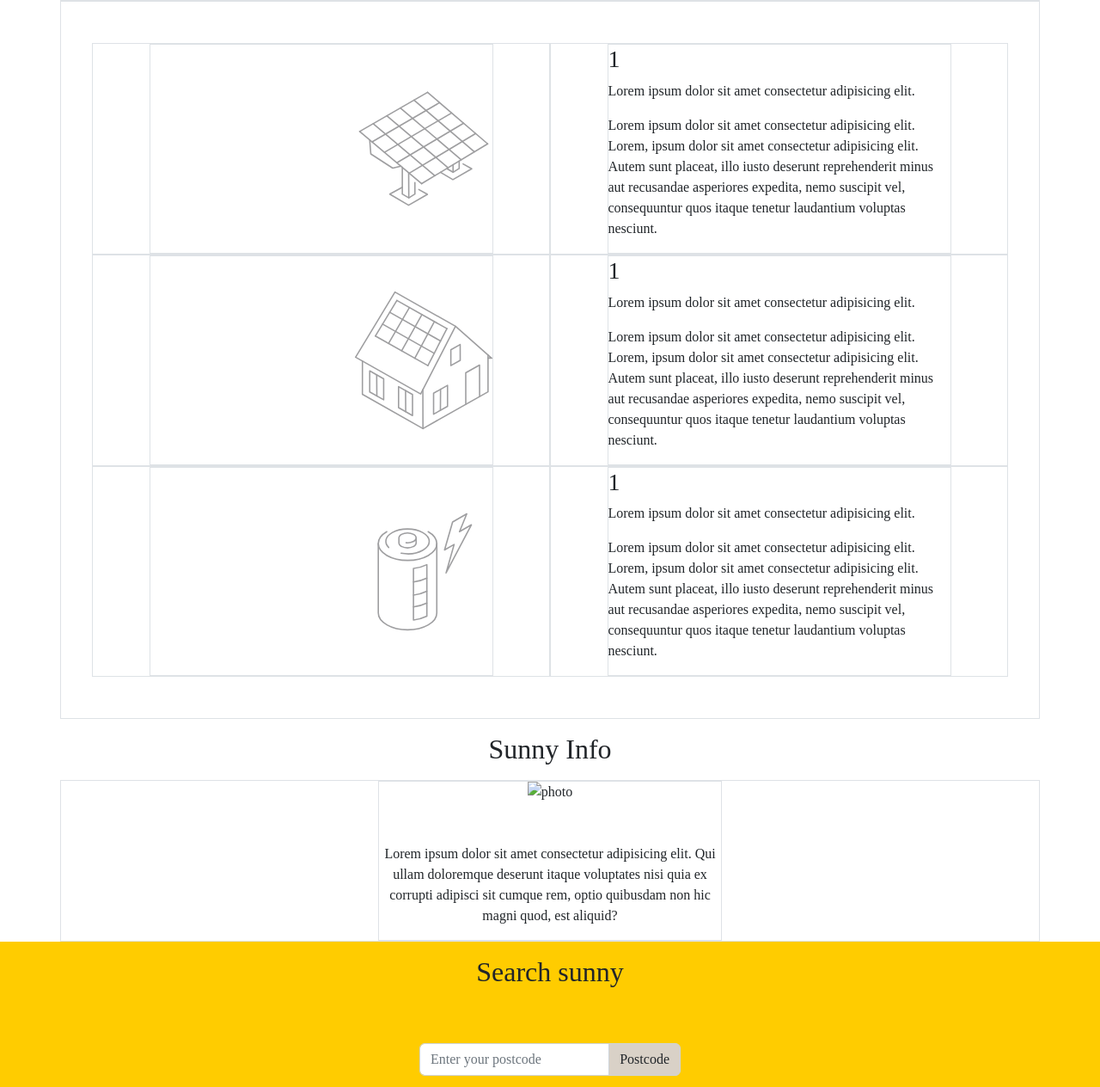
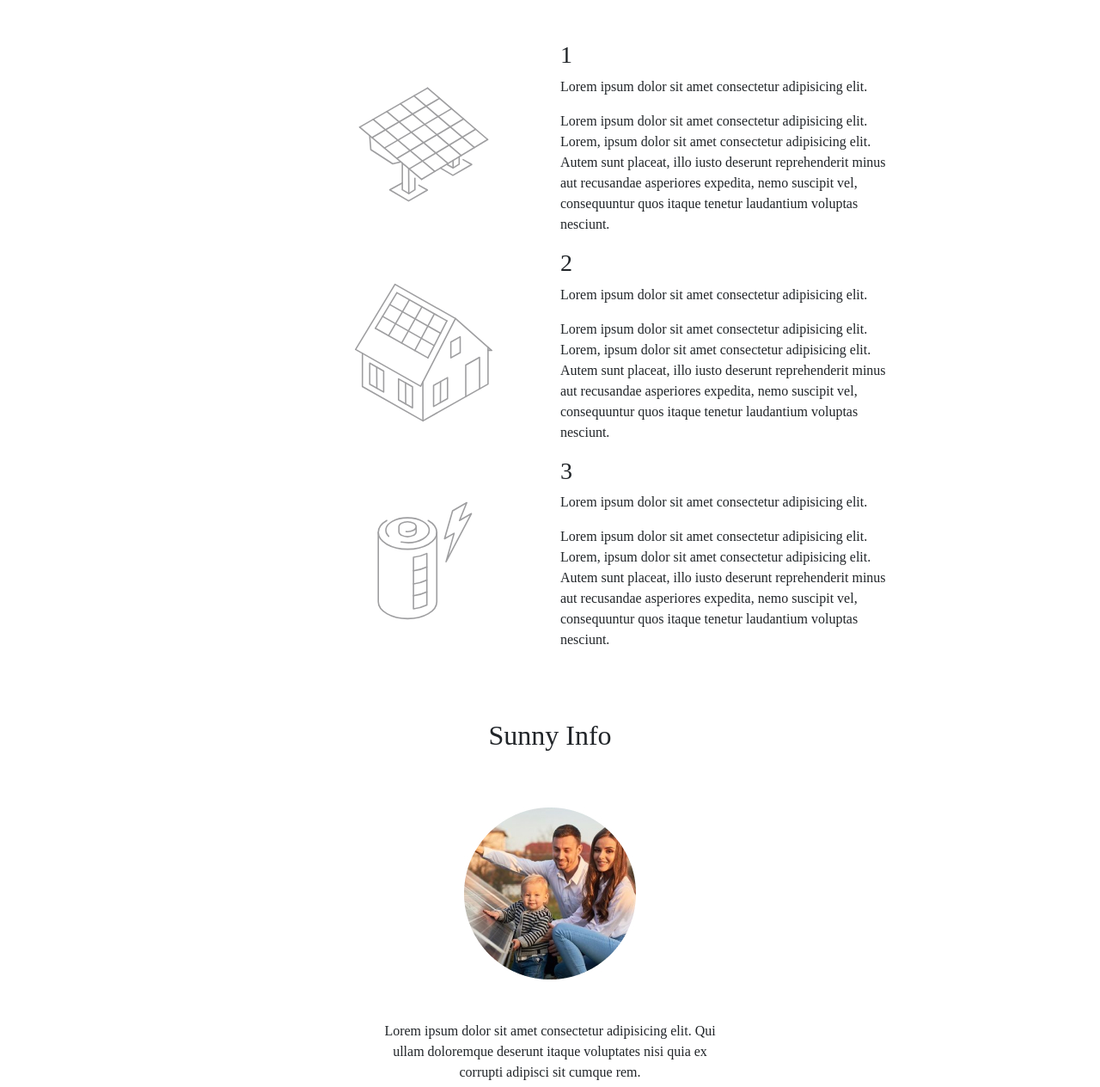
Before and after one commit to johndck/test-repo-project1, a website: page src/index.html in a window 1280 px wide. Shown: the part 711-1975 px from the top of the page at 86% size. Drawn offline with Linux system fonts and the light colour scheme.

Commit message:
updated designs

```diff
--- a/src/index.html
+++ b/src/index.html
@@ -93,7 +93,7 @@
       <section class="howSunnyWorks">
         <div class="container">
           <div class="row">
-            <div class="col mt-3 border">
+            <div class="col mt-3">
               <div class="title d-flex justify-content-center mb-2">
                 <h2>How Sunny works</h2>
               </div>
@@ -103,16 +103,19 @@
 
         <div class="container">
           <div class="row">
-            <div class="col p-5 border">
+
+            <!-- row 1-->
+            <div class="col p-5">
               <!-- holding row for layout-->
               <div class="row">
                 <!-- lefthand side icon-->
                 <!-- on smaller screens cols will stack-->
+                <!-- row 1-->
                 <div
-                  class="col-md-6 col-12 border explanation d-flex justify-content-center"
+                  class="col-md-6 col-12 explanation d-flex justify-content-center"
                 >
                   <div
-                    class="supporting-text border d-flex justify-content-center justify-content-md-end"
+                    class="supporting-text d-flex justify-content-center justify-content-md-end"
                   >
                     <img
                       class="renewables"
@@ -122,21 +125,19 @@
                   </div>
                   <!-- end of lefthand side supporting text-->
                 </div>
-
                 <!-- End of lefthand side icon-->
-
                 <!-- right hand side supporting text-->
                 <div
-                  class="col-md-6 col-12 border explanation d-flex justify-content-center"
+                  class="col-md-6 col-12 explanation d-flex justify-content-center justify-content-md-start"
                 >
                   <div
-                    class="supporting-text border d-flex flex-column align-items-center align-items-md-start"
+                    class="supporting-text d-flex flex-column align-items-center align-items-md-start"
                   >
                     <h3>1</h3>
                     <p class="">
                       Lorem ipsum dolor sit amet consectetur adipisicing elit.
                     </p>
-                    <p class="">
+                    <p class="text-center text-md-start">
                       Lorem ipsum dolor sit amet consectetur adipisicing elit.
                       Lorem, ipsum dolor sit amet consectetur adipisicing elit.
                       Autem sunt placeat, illo iusto deserunt reprehenderit
@@ -147,35 +148,40 @@
                   </div>
                   <!-- end of righthand side supporting text-->
                 </div>
+                <!-- end of row 1 holding content-->
+              </div>
 
-                <!-- end of row holding content-->
-              </div>
+              <!-- row 2-->
               <div class="row">
                 <!-- lefthand side icon-->
                 <!-- on smaller screens cols will stack-->
                 <div
-                  class="col-md-6 col-12 border explanation d-flex justify-content-center"
+                  class="col-md-6 col-12 explanation d-flex justify-content-center"
                 >
                   <div
-                    class="supporting-text border d-flex justify-content-center justify-content-md-end"
+                    class="supporting-text d-flex justify-content-center justify-content-md-end"
                   >
-                    <img class="renewables" alt="icon" src="/src/house.svg" />
+                    <img
+                      class="renewables"
+                      alt="solar-panel-icon"
+                      src="/src/house.svg"
+                    />
                   </div>
                   <!-- end of lefthand side supporting text-->
                 </div>
-
                 <!-- End of lefthand side icon-->
-
                 <!-- right hand side supporting text-->
                 <div
-                  class="col-md-6 col-12 border explanation d-flex justify-content-center"
+                  class="col-md-6 col-12 explanation d-flex justify-content-center justify-content-md-start"
                 >
-                  <div class="supporting-text border d-flex flex-column">
-                    <h3>1</h3>
+                  <div
+                    class="supporting-text d-flex flex-column align-items-center align-items-md-start"
+                  >
+                    <h3>2</h3>
                     <p class="">
                       Lorem ipsum dolor sit amet consectetur adipisicing elit.
                     </p>
-                    <p class="">
+                    <p class="text-center text-md-start">
                       Lorem ipsum dolor sit amet consectetur adipisicing elit.
                       Lorem, ipsum dolor sit amet consectetur adipisicing elit.
                       Autem sunt placeat, illo iusto deserunt reprehenderit
@@ -186,39 +192,42 @@
                   </div>
                   <!-- end of righthand side supporting text-->
                 </div>
+                <!-- end of row 2 holding content-->
+              </div>
+              <!-- end row 2-->
 
-                <!-- end of row holding content-->
-              </div>
+              <!-- row 3-->
               <div class="row">
                 <!-- lefthand side icon-->
                 <!-- on smaller screens cols will stack-->
+                <!-- row 1-->
                 <div
-                  class="col-md-6 col-12 border explanation d-flex justify-content-center"
+                  class="col-md-6 col-12 explanation d-flex justify-content-center"
                 >
                   <div
-                    class="supporting-text border d-flex justify-content-center justify-content-md-end"
+                    class="supporting-text d-flex justify-content-center justify-content-md-end"
                   >
                     <img
                       class="renewables"
-                      alt="icon"
+                      alt="solar-panel-icon"
                       src="/src/enapter-battery-storage.svg"
                     />
                   </div>
                   <!-- end of lefthand side supporting text-->
                 </div>
-
                 <!-- End of lefthand side icon-->
-
                 <!-- right hand side supporting text-->
                 <div
-                  class="col-md-6 col-12 border explanation d-flex justify-content-center"
+                  class="col-md-6 col-12 explanation d-flex justify-content-center justify-content-md-start"
                 >
-                  <div class="supporting-text border d-flex flex-column">
-                    <h3>1</h3>
+                  <div
+                    class="supporting-text d-flex flex-column align-items-center align-items-md-start"
+                  >
+                    <h3>3</h3>
                     <p class="">
                       Lorem ipsum dolor sit amet consectetur adipisicing elit.
                     </p>
-                    <p class="">
+                    <p class="text-center text-md-start">
                       Lorem ipsum dolor sit amet consectetur adipisicing elit.
                       Lorem, ipsum dolor sit amet consectetur adipisicing elit.
                       Autem sunt placeat, illo iusto deserunt reprehenderit
@@ -229,7 +238,9 @@
                   </div>
                   <!-- end of righthand side supporting text-->
                 </div>
-
+                <!-- end of row 3 holding content-->
+              </div>
+              <!-- end row 3-->
                 <!-- end of row holding content-->
               </div>
             </div>
@@ -249,16 +260,19 @@
         </div>
         <div class="container">
           <div class="row">
-            <div class="col border d-flex flex-column align-items-center">
+            <div class="col d-flex flex-column align-items-center">
               <div
-                class="sunny-info-photo border d-flex flex-column align-items-center"
+                class="sunny-info-photo d-flex flex-column align-items-center"
               >
-                <img src="" alt="photo" class="mb-5" />
+              <div class="mt-5">
+                <img src="/src/family-solar.jpg" alt="photo" class="mb-5" />
+
+              </div>
+
                 <p class="text-center">
                   Lorem ipsum dolor sit amet consectetur adipisicing elit. Qui
                   ullam doloremque deserunt itaque voluptates nisi quia ex
-                  corrupti adipisci sit cumque rem, optio quibusdam non hic
-                  magni quod, est aliquid?
+                  corrupti adipisci sit cumque rem.
                 </p>
               </div>
             </div>
@@ -325,12 +339,15 @@
         </div>
         <div class="container-fluid sunny-footer">
           <div class="row">
+
             <div class="col d-flex justify-content-center">
-              <div class="footer-icons mb-5">
-                <img src="" alt="icon1" />
-                <img src="" alt="icon1" />
-                <img src="" alt="icon1" />
-                <img src="" alt="icon1" />
+              <div class="mb-5">
+
+
+               <img class="footer-icons me-5"src="../src/facebook.svg" alt="facebook-logo"/>
+               <img class="footer-icons me-5"src="../src/tiktok.svg" alt="tiktok-logo"/>
+               <img class="footer-icons"src="../src/x-twitter.svg" alt="twitter"/>
+
               </div>
             </div>
           </div>
--- a/src/main.scss
+++ b/src/main.scss
@@ -78,3 +78,7 @@
 .brandcontrastbackground {
   background-color: rgba(217, 209, 199, 1);
 }
+
+.footer-icons{
+  width: 2rem;
+}
```
Also changed, not shown: src/facebook.svg (added), src/family-solar.jpg (added), src/main.css, src/tiktok.svg (added), src/x-twitter.svg (added).
